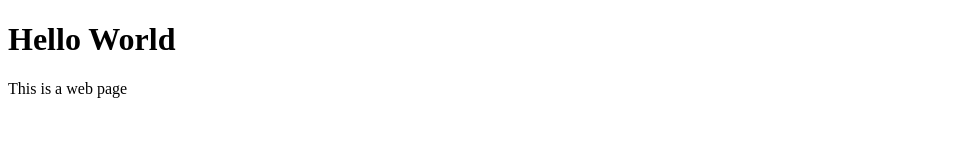
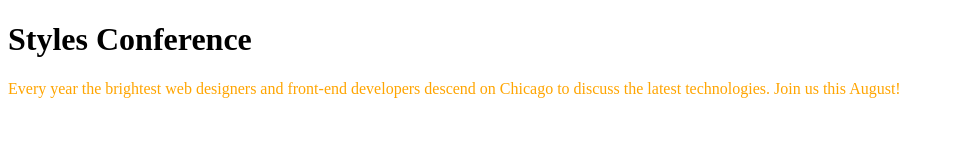
Before and after one commit to deuxp/styles-conference, a plain HTML site: page index.html in a window 1280 px wide. Shown: the whole page, without its empty margins (0-954 px from the left). Drawn offline with Linux system fonts and the light colour scheme.

Commit message:
added link to stylesheet

```diff
--- a/index.html
+++ b/index.html
@@ -5,12 +5,14 @@
   <meta charset="UTF-8">
   <meta http-equiv="X-UA-Compatible" content="IE=edge">
   <meta name="viewport" content="width=device-width, initial-scale=1.0">
-  <title>Document</title>
+  <link rel="stylesheet" href="stylesheets/style.css">
+  <title>Styles Conference</title>
 </head>
 
 <body>
-  <h1>Hello World</h1>
-  <p>This is a web page</p>
+  <h1>Styles Conference</h1>
+  <p>Every year the brightest web designers and front-end developers descend on Chicago to discuss the latest
+    technologies. Join us this August!</p>
 </body>
 
 </html>
--- a/stylesheets/style.css
+++ b/stylesheets/style.css
@@ -0,0 +1,4 @@
+p {
+  color: orange;
+  font-size: 16px;
+}
```
